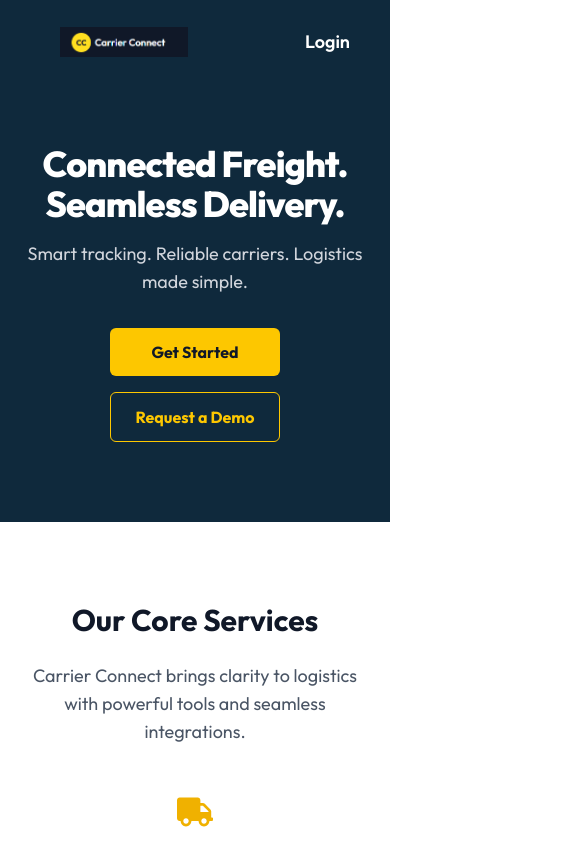
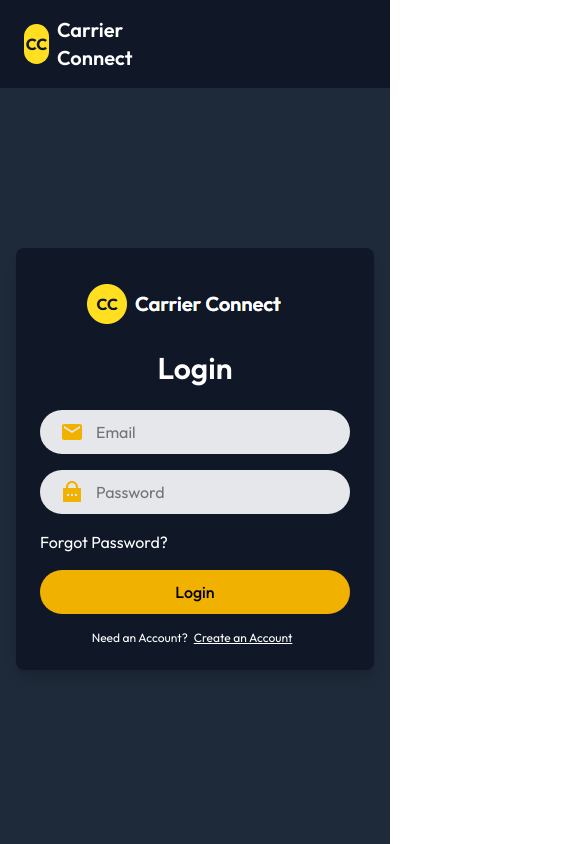
Before and after one commit to devByJustinMurray/carrierconnect, a React (Vite) app in the folder client/: page / in a window 390 px wide. Shown: the top 844 px of the page, 585 px wide, since content can reach past the window. Built offline with nearby package versions, Linux system fonts and the light colour scheme; no server answers.

Commit message:
Logout Complete

```diff
--- a/client/src/App.jsx
+++ b/client/src/App.jsx
@@ -2,7 +2,7 @@ import React from 'react'
 import { Routes, Route } from 'react-router-dom'
 import ResetPassword from './pages/ResetPassword'
 import Home from './pages/Home'
-import Login from './pages/Login'
+import Login from './pages/Login.jsx'
 import EmailVerified from './pages/EmailVerified'
 import DashboardMetrics from './pages/Metrics'
 import { ToastContainer } from 'react-toastify'
@@ -17,7 +17,7 @@ const App = () => {
     <div >
       <ToastContainer />
       <Routes>
-        <Route path="/" element={<Home />} />
+        <Route path="/" element={<Login />} />
         <Route path="/login" element={<Login />} />
         <Route path="/email-verified" element={<EmailVerified />}/>
         <Route path="/reset-password" element={<ResetPassword />} />
--- a/client/src/components/Navbar2.jsx
+++ b/client/src/components/Navbar2.jsx
@@ -1,9 +1,26 @@
 import React, { useContext } from 'react';
 import { Link } from 'react-router-dom';
 import { AppContent } from '../context/AppContext';
+import axios from 'axios';
+import { useNavigate } from 'react-router-dom';
+import { toast } from 'react-toastify';
 
 const Navbar2 = () => {
+  const navigate = useNavigate();
   const { userData, backendUrl, SetUserData, setIsLoggedIn } = useContext(AppContent);
+
+  const logout = async () => {
+    try {
+        axios.defaults.withCredentials = true;
+        const { data } = await axios.post(backendUrl + 'api/auth/logout');
+        data.sucess && setIsLoggedIn(false);
+        data.sucess && setIsLoggedIn(false);
+        navigate('/');
+
+    } catch (error) {
+      toast.error(error.message);
+    }
+  }
 
   return (
     <nav className="bg-gray-900 text-white px-6 py-4 pr-90 flex items-center justify-between">
@@ -32,14 +49,22 @@ const Navbar2 = () => {
         <Link to="/admin" className="hover:text-yellow-300 transition">Inventory</Link>
         <Link to="/admin" className="hover:text-yellow-300 transition">Admin</Link>
 
-        {/* User Info or Login Link */}
-        {userData ? (
-          <div className="ml-4 bg-yellow-300 text-gray-900 px-3 py-1 rounded-full font-bold">
-            {userData.name[0].toUpperCase()}
-          </div>
-        ) : (
-          <Link to="/login" className="ml-4 hover:text-yellow-300 transition">Login</Link>
-        )}
+<div>
+    {userData?
+    <div className='w-8 h-8 flex justify-center items-center rounded-full bg-yellow-300 text-black semi-bold cursor-pointer relative group'>
+      {userData.name[0].toUpperCase()}
+    <div className='absolute hidden group-hover:block top-0 right-0 z-10 text-black rounded pt-10'>
+      <ul className='bg-yellow-300 text-black p-2 rounded shadow-lg '>
+        {!userData.isAccountVerified && <li className='list-none m-0 p-2 bg-yellow-300 text-sm'>Verify Email</li>}
+
+        <li onClick={logout} className='list-none m-0 p-2 bg-yellow-300 text-sm pr-10'>Logout</li>
+      </ul>
+    </div>
+    </div>
+    :
+    <Link to="/login" className="text-white text-lg gap-2 font-semibold px-10 py-2 rounded-md hover:bg-[rgb(15,41,60)] hover:text-gray-400">Login</Link>
+    }
+</div>
       </div>
     </nav>
   );
--- a/client/src/pages/Login.jsx
+++ b/client/src/pages/Login.jsx
@@ -49,10 +49,10 @@ const onSubmitHandler = async (e) => {
 }
   return (
     <div><Header />
-    <div className = 'bg-gray-800 flex items-center justify-center min-h-screen sm:px-0'>
+    <div className = "bg-gray-800 min-h-screen grid place-items-start pt-40 px-4">
 
 
-        <div className='bg-gray-900 p-10 rounded-lg shadow-lg w-full sm:w-96 pt-5 text-black'>
+        <div className="w-full max-w-md bg-gray-900 p-6 rounded-lg shadow-lg mx-auto" >
           <img onClick={()=>navigate('/')}
           src = {assets.miniLogo}
           alt="Carrier Connect Logo"
```
